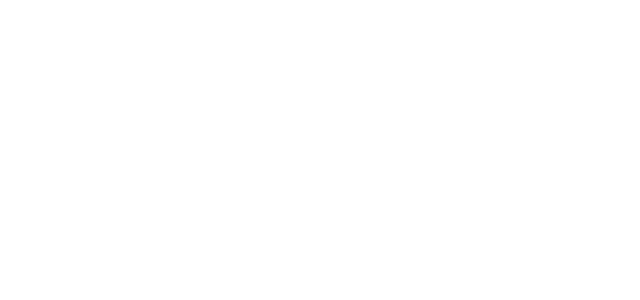
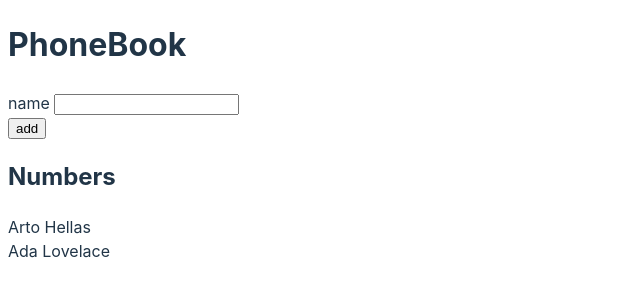
Before and after one commit to zelinka-marek/fullstack-phonebook, a React (Vite) app: page / in a window 1280 px wide. Shown: the top 300 px of the page, without its empty margins (0-640 px from the left). Built offline with nearby package versions, Linux system fonts and the light colour scheme.

Commit message:
solve ex1

```diff
--- a/src/app.jsx
+++ b/src/app.jsx
@@ -1,3 +1,70 @@
-export function App() {
-  return <div />;
+import { useState } from "react";
+
+const initialFormData = { name: "" };
+
+function PersonForm(props) {
+  const { onSubmit } = props;
+  const [formData, setFormData] = useState(initialFormData);
+
+  const handleSubmit = (event) => {
+    event.preventDefault();
+    onSubmit(formData);
+    setFormData(initialFormData);
+  };
+
+  const handleChange = (event) => {
+    const { name, type } = event.target;
+    setFormData((formData) => ({ ...formData, [name]: event.target.value }));
+  };
+
+  return (
+    <form onSubmit={handleSubmit} aria-label="Add Person">
+      <div>
+        <label>
+          name{" "}
+          <input
+            type="text"
+            name="name"
+            value={formData.name}
+            onChange={handleChange}
+          />
+        </label>
+      </div>
+      <button type="submit">add</button>
+    </form>
+  );
 }
+
+function PersonList(props) {
+  const { items } = props;
+
+  return (
+    <div>
+      {items.map((person) => (
+        <div key={person.id}>{person.name}</div>
+      ))}
+    </div>
+  );
+}
+
+export function App(props) {
+  const { persons: initialPersons } = props;
+  const [persons, setPersons] = useState(initialPersons);
+
+  const addPerson = (newPerson) => {
+    const personObject = {
+      id: persons.length + 1,
+      ...newPerson,
+    };
+    setPersons((persons) => persons.concat(personObject));
+  };
+
+  return (
+    <>
+      <h1>PhoneBook</h1>
+      <PersonForm onSubmit={addPerson} />
+      <h2>Numbers</h2>
+      <PersonList items={persons} />
+    </>
+  );
+}
--- a/src/main.jsx
+++ b/src/main.jsx
@@ -3,8 +3,13 @@
 import { App } from "./app";
 import "./styles/index.css";
 
+const persons = [
+  { id: 1, name: "Arto Hellas" },
+  { id: 2, name: "Ada Lovelace" },
+];
+
 createRoot(document.getElementById("root")).render(
   <StrictMode>
-    <App />
+    <App persons={persons} />
   </StrictMode>
 );
```
